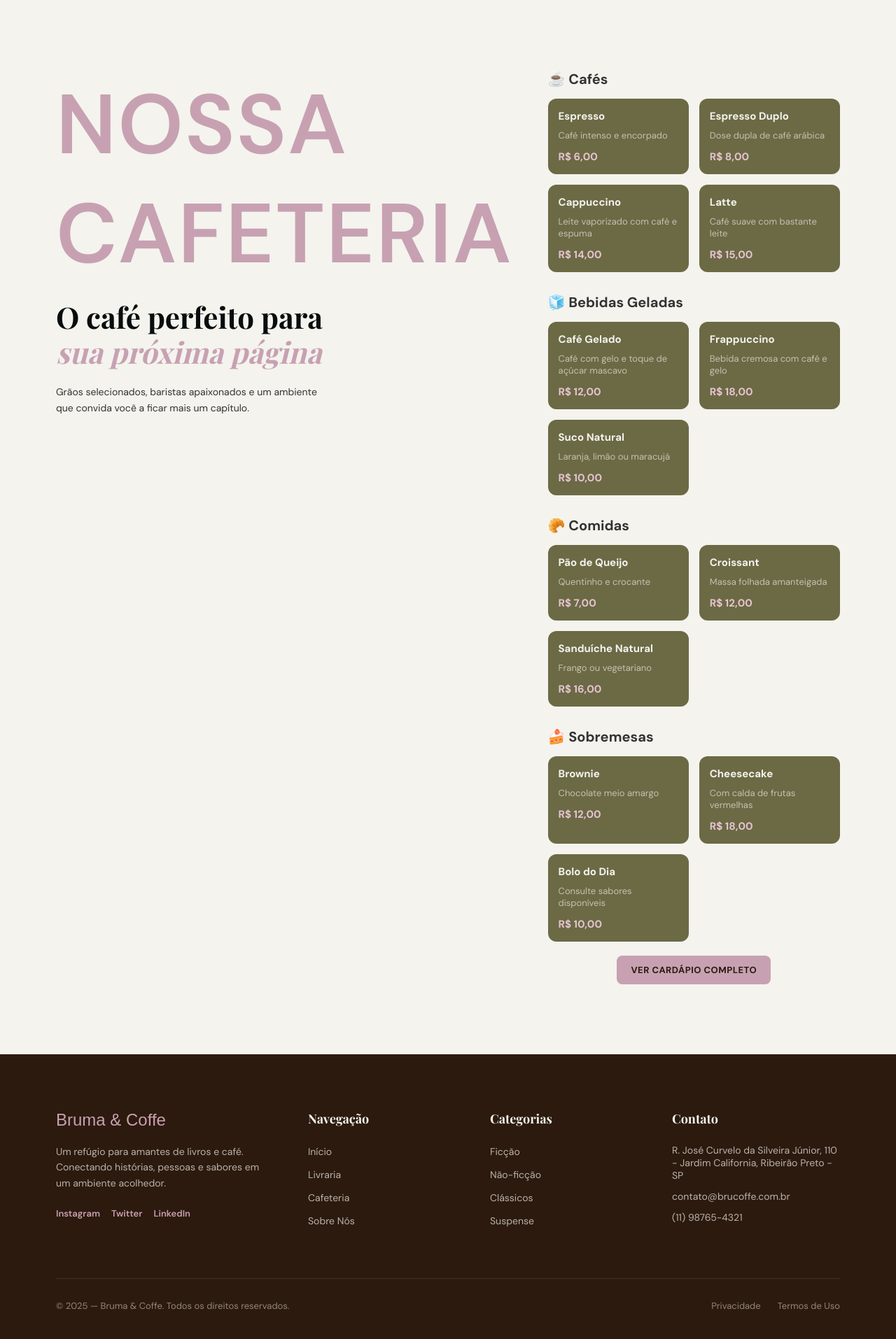
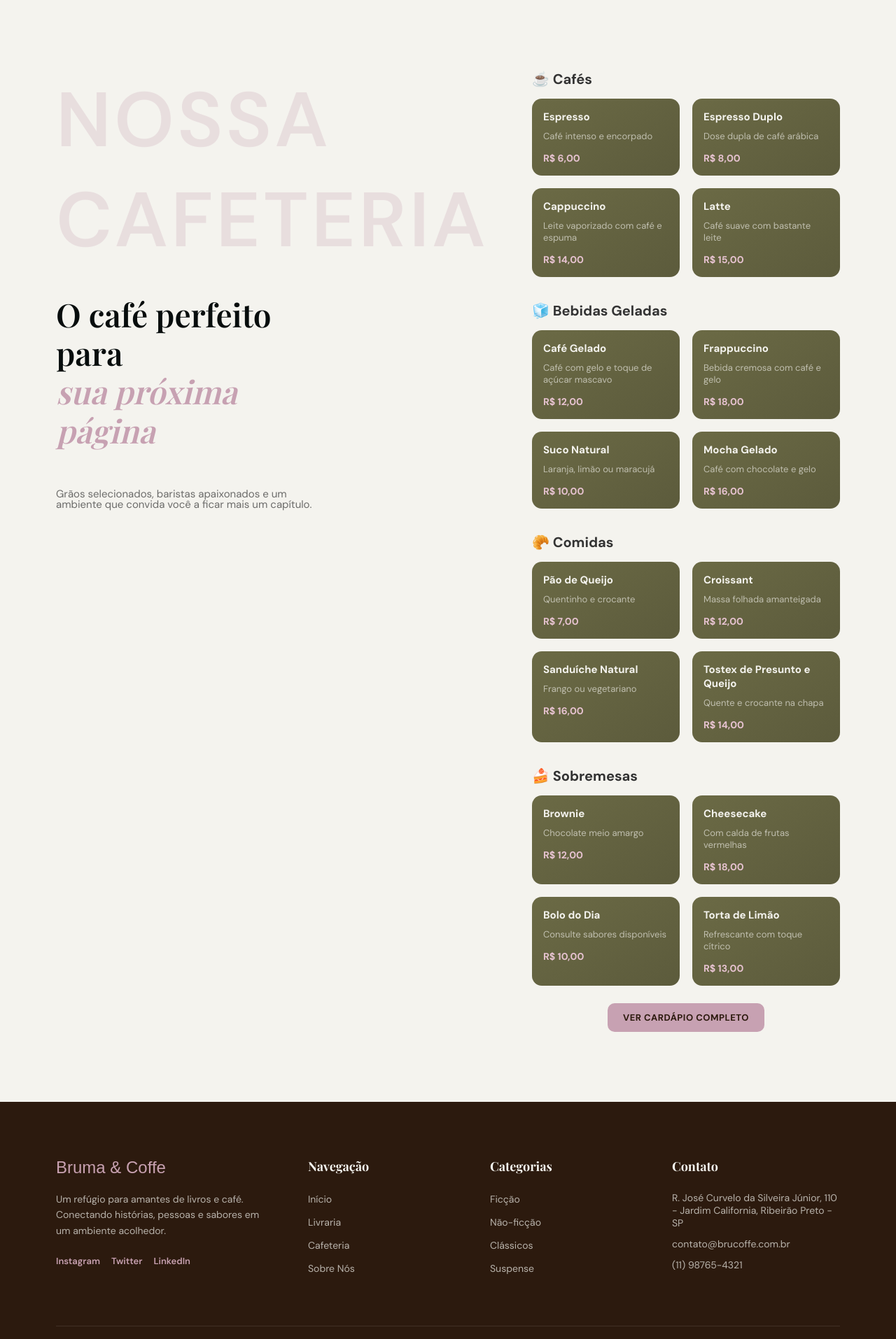
Before and after one commit to amandalaraujo/projeto-web-bruma-coffee, a Django app: page /cafeteria/ in a window 1280 px wide. Shown: the part 76-1990 px from the top of the page at 70% size. Run offline with Django 5.2, Linux system fonts and the light colour scheme; some web fonts are replaced.

Commit message:
Atualização produtos cafeteria.css

```diff
--- a/static/css/modules/cafeteria.css
+++ b/static/css/modules/cafeteria.css
@@ -2,74 +2,78 @@
 .cafe-layout {
   display: grid;
   grid-template-columns: 1fr 1.5fr;
-  gap: 50px;
+  gap: 300px;
   align-items: start;
 }
 
 /* ===== LADO ESQUERDO ===== */
-.cafe-left {
-  max-width: 5000px;
-}
-
 .section-tag {
-  font-size: 120px;
-  letter-spacing: 2px;
+  font-size: 110px;
+  letter-spacing: 4px;
   color: #c7a1b2;
-  margin-bottom: 10px;
+  margin-bottom: 20px;
+  opacity: 0.25;
 }
 
 .cafe-title {
-  font-size: 42px;
+  font-size: 46px;
   line-height: 1.2;
+  font-weight: 600;
 }
 
 .cafe-title em {
   color: #c7a1b2;
   font-style: italic;
+  display: block;
 }
 
 .cafe-desc {
-  margin-top: 15px;
-  font-size: 14px;
-  max-width: 400px;
+  font-size: 15px;
+  max-width: 380px;
+  line-height: 1;
+  opacity: 0.7;
 }
 
 /* ===== LADO DIREITO ===== */
 .cafe-menu {
   display: flex;
   flex-direction: column;
-  gap: 30px;
+  gap: 35px;
+}
+
+/* ===== LADO ESQUERDO ===== */
+.cafe-left {
+  display: flex;
+  flex-direction: column;
+  gap: 20px;
 }
 
 /* ===== CATEGORIAS ===== */
-.menu-category {
-  display: flex;
-  flex-direction: column;
-}
-
 .menu-category-title {
   font-size: 20px;
   margin-bottom: 15px;
   color: #333;
 }
 
-/* GRID DOS ITENS */
+/* GRID */
 .menu-items {
   display: grid;
   grid-template-columns: 1fr 1fr;
-  gap: 15px;
+  gap: 18px;
 }
 
 /* ===== CARDS ===== */
 .menu-item {
-  background-color: #6b6a45;
-  padding: 15px;
-  border-radius: 12px;
-  transition: 0.3s;
+  background: linear-gradient(145deg, #6b6a45, #5c5b3c);
+  padding: 16px;
+  border-radius: 14px;
+  transition: all 0.3s ease;
+  cursor: pointer;
 }
 
 .menu-item:hover {
-  transform: scale(1.03);
+  transform: translateY(-6px) scale(1.02);
+  box-shadow: 0 12px 25px rgba(0, 0, 0, 0.25);
 }
 
 /* TEXTO */
@@ -85,30 +89,33 @@
 }
 
 .menu-item-price {
-  margin-top: 8px;
+  margin-top: 10px;
   color: #e7c3d1;
   font-weight: bold;
+  font-size: 14px;
 }
 
 /* ===== BOTÃO ===== */
 .cafe-btn-wrapper {
-  margin-top: 20px;
+  margin-top: 25px;
 }
 
 .btn-cardapio {
   background-color: #c7a1b2;
   border: none;
-  padding: 12px 20px;
-  border-radius: 8px;
+  padding: 12px 22px;
+  border-radius: 10px;
   cursor: pointer;
   font-weight: bold;
+  transition: 0.3s;
 }
 
 .btn-cardapio:hover {
-  opacity: 0.9;
+  transform: scale(1.05);
+  box-shadow: 0 8px 18px rgba(0, 0, 0, 0.2);
 }
 
-/* ===== RESPONSIVO (CELULAR) ===== */
+/* ===== RESPONSIVO ===== */
 @media (max-width: 768px) {
   .cafe-layout {
     grid-template-columns: 1fr;
@@ -118,6 +125,10 @@
     grid-template-columns: 1fr;
   }
 
+  .section-tag {
+    font-size: 60px;
+  }
+
   .cafe-title {
     font-size: 30px;
   }
--- a/templates/cafeteria.html
+++ b/templates/cafeteria.html
@@ -6,10 +6,10 @@
 <link rel="stylesheet" href="{% static 'css/style.css' %}">
 
 {% block content %}
-<!-- TELA FEATURES 'CAFETERIA' | Guilherme Esteves -->
 <section class="cafeteria" id="cafeteria">
   <div class="cafe-layout">
 
+    <!-- LADO ESQUERDO -->
     <div class="cafe-left">
       <div class="section-tag">NOSSA CAFETERIA</div>
       <h2 class="cafe-title">
@@ -21,14 +21,15 @@
       </p>
     </div>
 
+    <!-- LADO DIREITO -->
     <div class="cafe-right">
       <div class="cafe-menu">
 
         <!-- CAFÉS -->
         <div class="menu-category">
           <h3 class="menu-category-title">☕ Cafés</h3>
+          <div class="menu-items">
 
-          <div class="menu-items">
             <div class="menu-item">
               <div class="menu-item-name">Espresso</div>
               <div class="menu-item-desc">Café intenso e encorpado</div>
@@ -52,14 +53,15 @@
               <div class="menu-item-desc">Café suave com bastante leite</div>
               <div class="menu-item-price">R$ 15,00</div>
             </div>
+
           </div>
         </div>
 
         <!-- BEBIDAS GELADAS -->
         <div class="menu-category">
           <h3 class="menu-category-title">🧊 Bebidas Geladas</h3>
+          <div class="menu-items">
 
-          <div class="menu-items">
             <div class="menu-item">
               <div class="menu-item-name">Café Gelado</div>
               <div class="menu-item-desc">Café com gelo e toque de açúcar mascavo</div>
@@ -77,14 +79,22 @@
               <div class="menu-item-desc">Laranja, limão ou maracujá</div>
               <div class="menu-item-price">R$ 10,00</div>
             </div>
+
+            <!-- NOVO -->
+            <div class="menu-item">
+              <div class="menu-item-name">Mocha Gelado</div>
+              <div class="menu-item-desc">Café com chocolate e gelo</div>
+              <div class="menu-item-price">R$ 16,00</div>
+            </div>
+
           </div>
         </div>
 
         <!-- COMIDAS -->
         <div class="menu-category">
           <h3 class="menu-category-title">🥐 Comidas</h3>
+          <div class="menu-items">
 
-          <div class="menu-items">
             <div class="menu-item">
               <div class="menu-item-name">Pão de Queijo</div>
               <div class="menu-item-desc">Quentinho e crocante</div>
@@ -102,14 +112,22 @@
               <div class="menu-item-desc">Frango ou vegetariano</div>
               <div class="menu-item-price">R$ 16,00</div>
             </div>
+
+            <!-- NOVO -->
+            <div class="menu-item">
+              <div class="menu-item-name">Tostex de Presunto e Queijo</div>
+              <div class="menu-item-desc">Quente e crocante na chapa</div>
+              <div class="menu-item-price">R$ 14,00</div>
+            </div>
+
           </div>
         </div>
 
         <!-- SOBREMESAS -->
         <div class="menu-category">
           <h3 class="menu-category-title">🍰 Sobremesas</h3>
+          <div class="menu-items">
 
-          <div class="menu-items">
             <div class="menu-item">
               <div class="menu-item-name">Brownie</div>
               <div class="menu-item-desc">Chocolate meio amargo</div>
@@ -127,6 +145,14 @@
               <div class="menu-item-desc">Consulte sabores disponíveis</div>
               <div class="menu-item-price">R$ 10,00</div>
             </div>
+
+            <!-- NOVO -->
+            <div class="menu-item">
+              <div class="menu-item-name">Torta de Limão</div>
+              <div class="menu-item-desc">Refrescante com toque cítrico</div>
+              <div class="menu-item-price">R$ 13,00</div>
+            </div>
+
           </div>
         </div>
 
```
